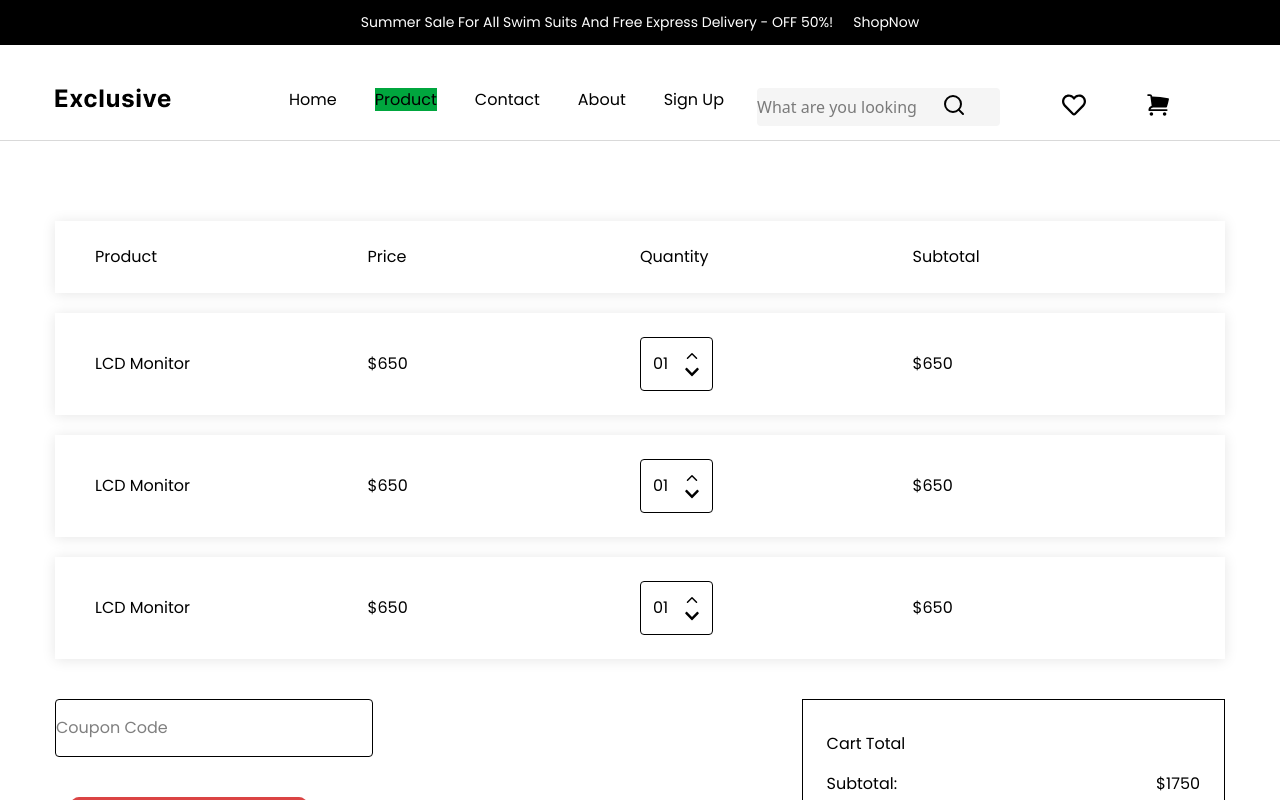
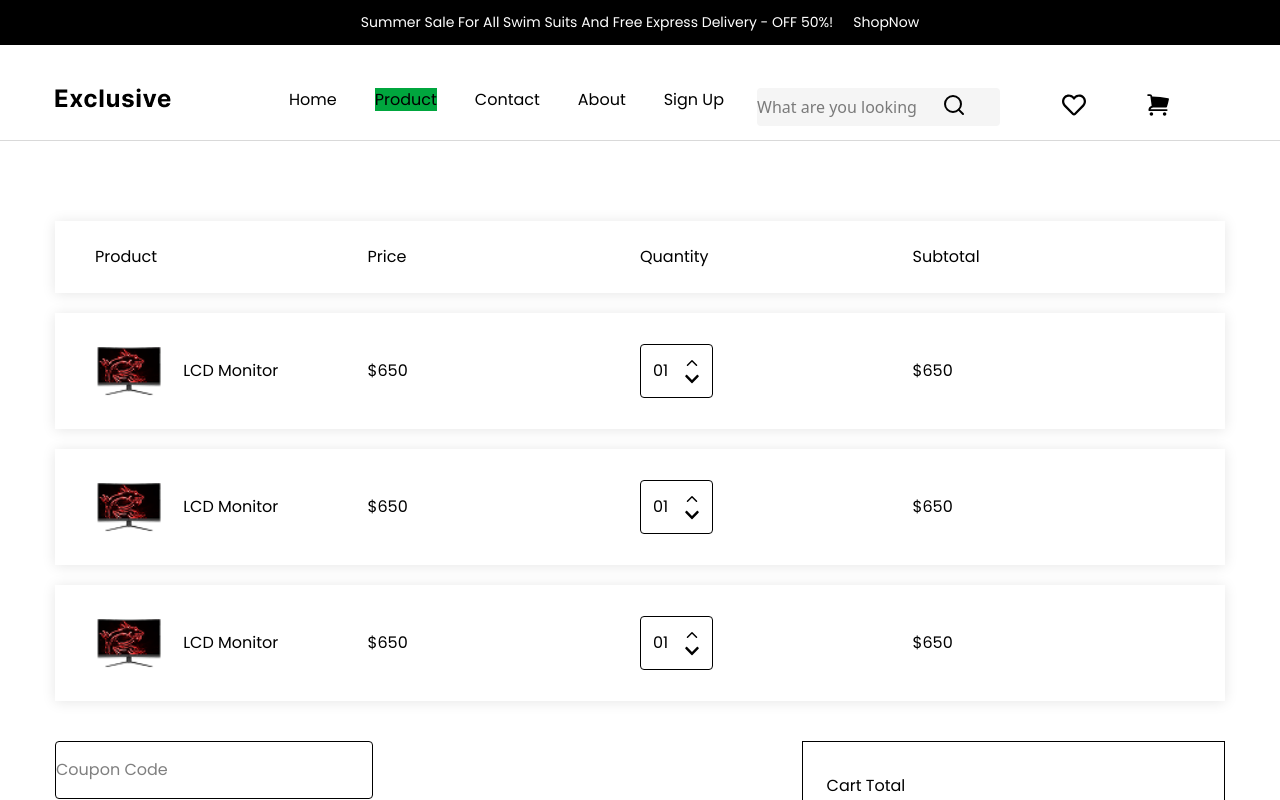
Before and after one commit to Hlwyeasin/Ecommerce1, a React (Vite) app: page /CartChart in a window 1280 px wide. Shown: the top 800 px of the page. Built offline with nearby package versions, Linux system fonts and the light colour scheme; a web font is replaced by a local one.

Commit message:
add new change

```diff
--- a/src/pages/CartChart.jsx
+++ b/src/pages/CartChart.jsx
@@ -1,6 +1,7 @@
 import React from "react";
 import Container from "../Layout/Container";
 // import imges from "../assets/chartCartMonitorimg.png";
+import imagep from "../assets/chartCartMonitorimg.png";
 
 import { IoChevronUpOutline } from "react-icons/io5";
 import { FaChevronDown } from "react-icons/fa";
@@ -22,6 +23,7 @@ const CartChart = () => {
           <div className=" mt-5 flex items-center justify-between py-6 px-[40px] shadow-[0_1px_13px_rgba(0,0,0,0.1)]">
             <div className="w-[25%] flex items-center gap-x-5">
               {/* <img className="w-[54px]" src={imges} alt="monitor" /> */}
+              <img className="w-[25%]" src={imagep} alt="#monitor" />
               <p>LCD Monitor</p>
             </div>
             <div className="w-[25%]">$650</div>
@@ -42,6 +44,7 @@ const CartChart = () => {
           <div className=" mt-5 flex items-center justify-between py-6 px-[40px] shadow-[0_1px_13px_rgba(0,0,0,0.1)]">
             <div className="w-[25%] flex items-center gap-x-5">
               {/* <img className="w-[54px]" src={imges} alt="" /> */}
+                <img className="w-[25%]" src={imagep} alt="#monitor" />
               <p>LCD Monitor</p>
             </div>
             <div className="w-[25%]">$650</div>
@@ -62,6 +65,7 @@ const CartChart = () => {
           <div className=" mt-5 flex items-center justify-between py-6 px-[40px] shadow-[0_1px_13px_rgba(0,0,0,0.1)]">
             <div className="w-[25%] flex items-center gap-x-5">
               {/* <img className="w-[54px]" src={imges} alt="" /> */}
+                <img className="w-[25%]" src={imagep} alt="#monitor" />
               <p>LCD Monitor</p>
             </div>
             <div className="w-[25%]">$650</div>
```
